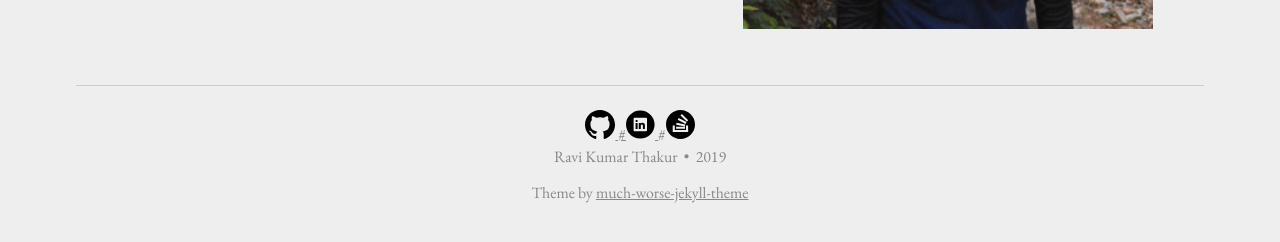
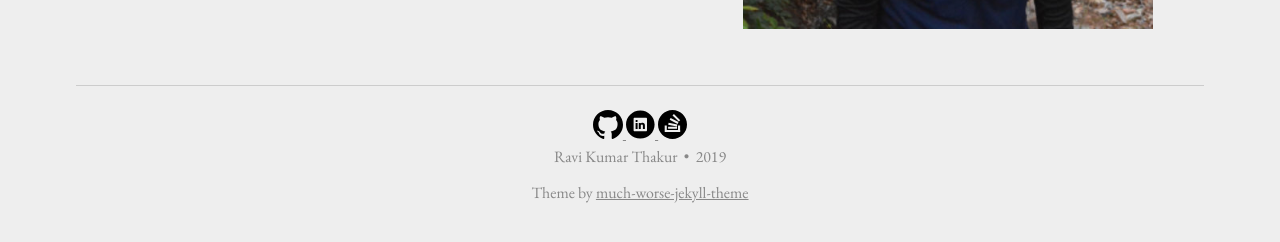
Before and after one commit to ravikt/ravi, a Jekyll site: the page built from index.md, in a window 1280 px wide. Shown: the part 614-856 px from the top of the page. Built offline with Jekyll 4.4.1, drawn with Linux system fonts in a browser that asks for light colours.

Commit message:
Update social-icons.html

```diff
--- a/_includes/social-icons.html
+++ b/_includes/social-icons.html
@@ -1,5 +1,5 @@
 <div class="pt2">
   <a href="http://github.com/ravikt" class="icon-link inline-block text-decoration-none mr1" target="_blank">{% include icon-github.html %}</a>
-  #<a href="https://www.linkedin.com/in/ravikumarthakur/" class="icon-link inline-block text-decoration-none mr1" target="_blank">{% include icon-linkedin.html %}</a>
-  #<a href="https://stackoverflow.com/users/2993180/ravikt?tab=profile" class="icon-link inline-block text-decoration-none mr1" target="_blank">{% include icon-stackoverflow.html %}</a>
+  <a href="https://www.linkedin.com/in/ravikumarthakur/" class="icon-link inline-block text-decoration-none mr1" target="_blank">{% include icon-linkedin.html %}</a>
+  <a href="https://stackoverflow.com/users/2993180/ravikt?tab=profile" class="icon-link inline-block text-decoration-none mr1" target="_blank">{% include icon-stackoverflow.html %}</a>
 </div>
```
